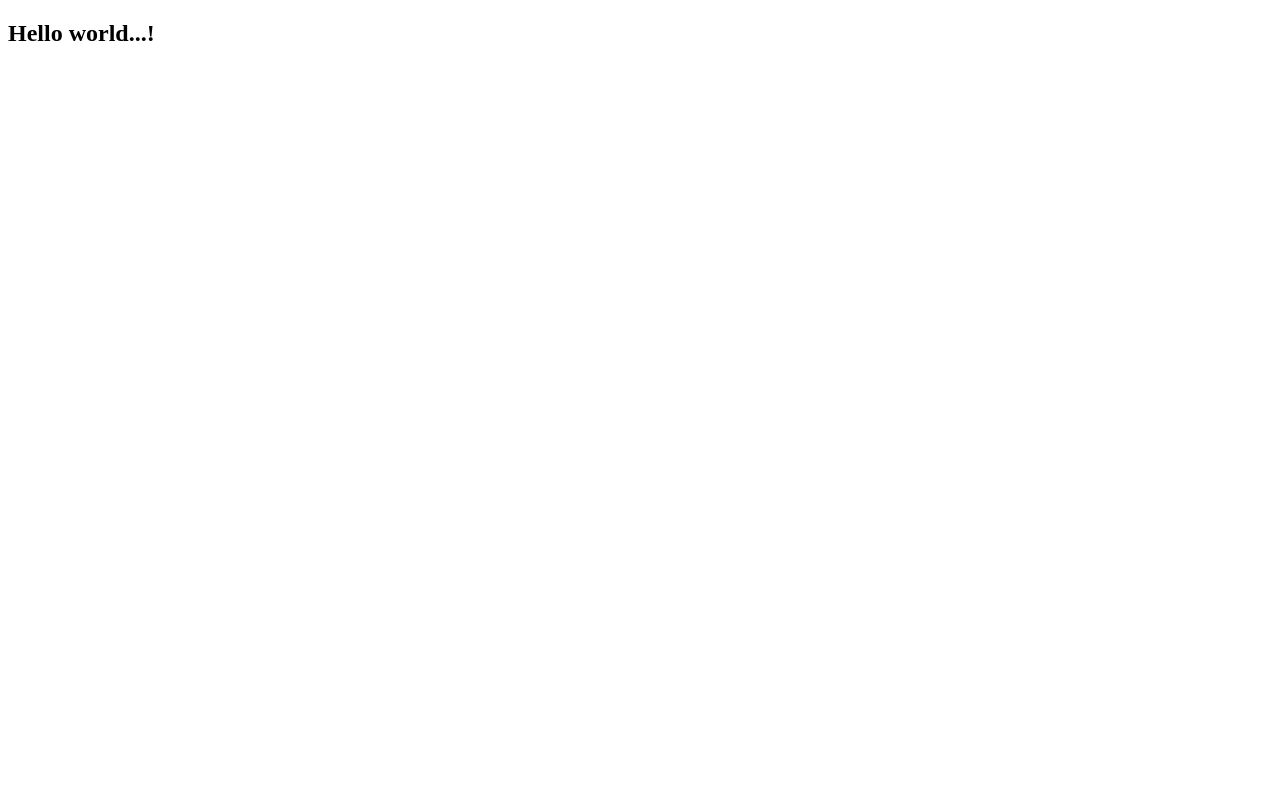
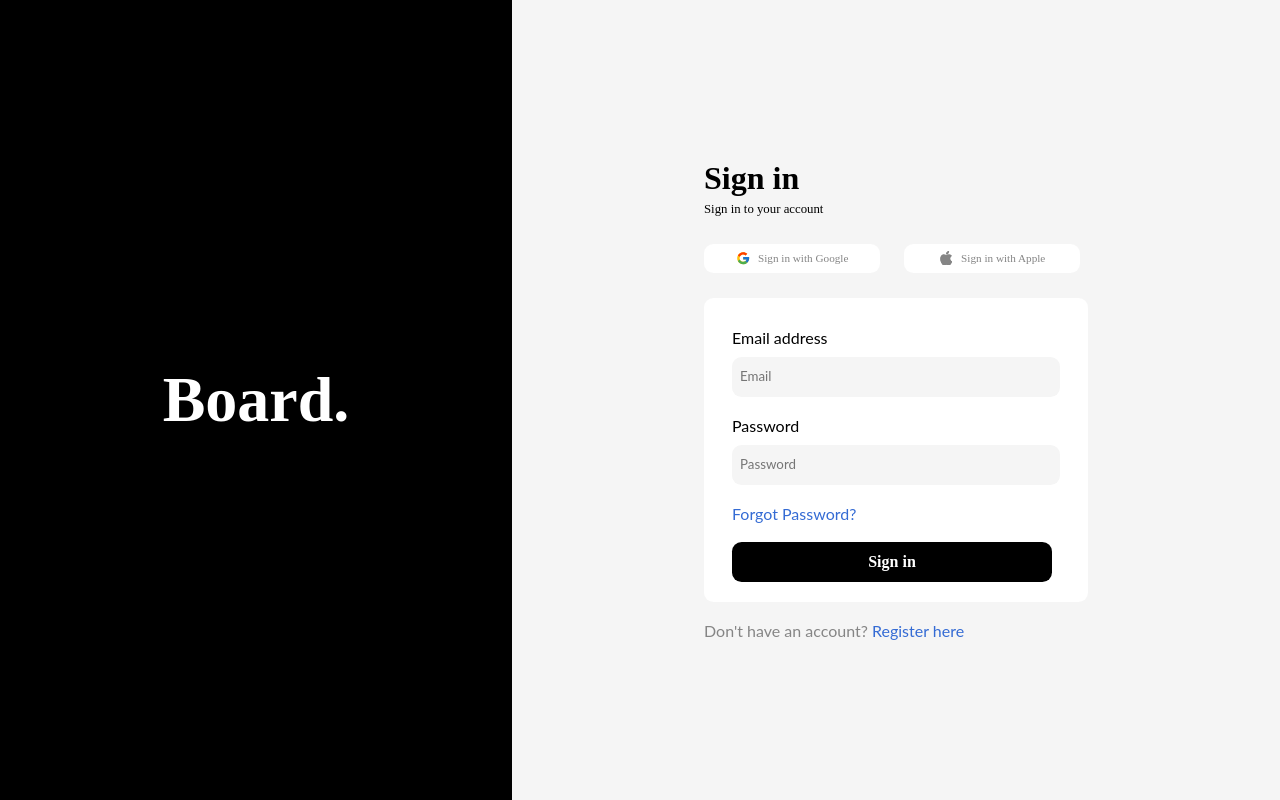
Before and after one commit to 12Shoaib/Listed_Assignment, a React (Create React App) app: page / in a window 1280 px wide. Built offline with nearby package versions, Linux system fonts and the light colour scheme.

Commit message:
Signin components setup

```diff
--- a/package.json
+++ b/package.json
@@ -6,9 +6,13 @@
     "@testing-library/jest-dom": "^5.16.5",
     "@testing-library/react": "^13.4.0",
     "@testing-library/user-event": "^13.5.0",
+    "firebase": "^9.22.0",
     "react": "^18.2.0",
     "react-dom": "^18.2.0",
+    "react-icons": "^4.8.0",
+    "react-router-dom": "^6.11.2",
     "react-scripts": "5.0.1",
+    "recoil": "^0.7.7",
     "web-vitals": "^2.1.4"
   },
   "scripts": {
--- /dev/null
+++ b/src/App.css
@@ -0,0 +1,4 @@
+*{
+    padding: 0px;
+    margin: 0px;
+}
--- a/src/App.js
+++ b/src/App.js
@@ -1,7 +1,20 @@
+import { Route, Routes } from "react-router-dom"
+import Signin from "./Features/Signin/Signin"
+// import Dashboard from "./Features/Dashboard/Dashboard"
+// import SecureRouting from "./Components/SecureRouting/SecureRouting"
+import './App.css'
+
 const App = () => {
   return(
     <div>
-      <h2>Hello world...!</h2>
+      <Routes>
+        <Route path="/" element={<Signin />} />
+                  {/*----Protect Routing---   */}
+        {/* <Route element={<SecureRouting />}>  */}
+           {/* <Route path="/dashboard" element={<Dashboard />} />  */}
+        {/* </Route> */}
+
+      </Routes>
     </div>
   )
 }
--- /dev/null
+++ b/src/Components/Dialog/Dialog.js
@@ -0,0 +1,32 @@
+import dialog from './dialog.module.css'
+import { FcGoogle } from 'react-icons/fc'
+import { BsApple } from 'react-icons/bs'
+
+const Dialog = ({ handleSigninWithGoogle }) => {
+    return (
+        <div className={dialog.container}>
+            <div className={dialog.signin_options_wrapper}>
+                <div onClick={handleSigninWithGoogle} className={dialog.signin_google}>
+                    <FcGoogle className={dialog.logo} />  Sign in with Google
+                </div>
+                <div className={dialog.signin_apple}>
+                    <BsApple className={dialog.logo} /> Sign in with Apple
+                </div>
+            </div>
+            <div className={dialog.dialog_box}>
+                <div className={dialog.dialog_container}>
+                    <label className={dialog.email_label} for='email'>Email address</label>
+                    <input type='email' className={dialog.input_box} placeholder='Email' id='email' />
+
+                    <label className={dialog.password_label} for='password'>Password</label>
+                    <input type='password' className={dialog.input_box} placeholder='Password' id='password' />
+                    <a className={dialog.external_Link} href='#'>Forgot Password?</a>
+                    <button className={dialog.button}>Sign in</button>
+                </div>
+            </div>
+            <div className={dialog.footer}>Don't have an account? <a className={dialog.external_Link} href='#'>Register here</a> </div>
+        </div>
+    )
+}
+
+export default Dialog
--- /dev/null
+++ b/src/Components/Dialog/dialog.module.css
@@ -0,0 +1,138 @@
+.signin_options_wrapper {
+    display: flex;
+    gap: 1.5rem;
+    margin-bottom: 1.6rem;
+}
+
+.signin_google {
+    height: 1.8rem;
+    width: 11rem;
+    color: #858585;
+    background-color: white;
+    display: flex;
+    align-items: center;
+    justify-content: center;
+    border-radius: 0.6rem;
+    gap: 0.5rem;
+    font-size: 0.7rem;
+    cursor: pointer;
+    font-family: 'Montserrat', 'san-serif';
+}
+
+.signin_google:hover {
+    background-color: rgb(218, 218, 218);
+}
+
+.signin_google:active {
+    background-color: white;
+}
+
+.signin_apple {
+    height: 1.8rem;
+    width: 11rem;
+    color: #858585;
+    background-color: white;
+    display: flex;
+    align-items: center;
+    justify-content: center;
+    border-radius: 0.6rem;
+    gap: 0.5rem;
+    font-size: 0.7rem;
+    cursor: pointer;
+    font-family: 'Montserrat', 'san-serif';
+}
+
+.signin_apple:hover {
+    background-color: rgb(218, 218, 218);
+}
+
+.signin_apple:active {
+    background-color: white;
+}
+
+.dialog_box {
+    height: 19rem;
+    width: 24rem;
+    background-color: white;
+    border-radius: 0.6rem;
+    display: flex;
+    flex-direction: column;
+    align-items: center;
+}
+
+.logo {
+    font-size: 0.9rem;
+}
+
+.input_box {
+    height: 2.5rem;
+    width: 20rem;
+    outline: none;
+    background-color: whitesmoke;
+    border: 0rem solid black;
+    border-radius: 0.6rem;
+    margin-bottom: 1.2rem;
+    padding-left: 0.5rem;
+    font-family: 'Montserrat', 'san-serif';
+}
+
+input::placeholder {
+    font-family: 'Lato', sans-serif;
+}
+
+.button {
+    height: 2.5rem;
+    width: 20rem;
+    outline: none;
+    border: 0rem solid black;
+    border-radius: 0.6rem;
+    font-size: 1rem;
+    font-family: 'Montserrat', 'san-serif';
+    font-weight: 700;
+    background-color: black;
+    color: white;
+    cursor: pointer;
+
+}
+
+.button:hover {
+    background-color: rgba(0, 0, 0, 0.817);
+}
+
+.button:active {
+    background-color: black;
+}
+
+.dialog_container {
+    display: flex;
+    flex-direction: column;
+}
+
+.email_label {
+    margin-top: 1.9rem;
+    margin-bottom: 0.6rem;
+    font-family: 'Lato', sans-serif;
+
+}
+
+.password_label {
+    margin-bottom: 0.6rem;
+    font-weight: 400;
+    font-size: 1rem;
+    font-family: 'Lato', sans-serif;
+
+
+}
+
+.external_Link {
+    color: #346BD4;
+    text-decoration: none;
+    margin-bottom: 1.2rem;
+    font-family: 'Lato', sans-serif;
+}
+
+.footer {
+    color: #858585;
+    margin-top: 1.2rem;
+    font-family: 'Lato', sans-serif;
+}
--- /dev/null
+++ b/src/Features/Signin/Signin.js
@@ -0,0 +1,39 @@
+import { useNavigate } from 'react-router-dom'
+// import { useSetRecoilState } from 'recoil'
+// import { loginStatus } from '../../Components/Recoil/RecoilAtom'
+import { signInWithPopup } from 'firebase/auth'
+// import { auth, provider } from '../../Components/AuthenticationSetup/Firebase'
+import signin from './signin.module.css'
+import Dialog from '../../Components/Dialog/Dialog'
+
+const Signin = () => {
+    const navigate = useNavigate()
+    // const setLogin = useSetRecoilState(loginStatus)
+
+    const handleSigninWithGoogle = () => {
+        // signInWithPopup(auth, provider).then((user) => {
+        //     setLogin(true)
+        //     navigate('/dashboard')
+        // })
+        //     .catch((error) => {
+        //         console.log(error.message)
+        //     })
+    }
+    return (
+        <div className={signin.container}>
+            <div className={signin.section_one}>
+                <h1 className={signin.section_one_heading}>Board.</h1>
+            </div>
+
+            <div className={signin.section_two}>
+                <div className={signin.wrapper}>
+                    <h1 className={signin.section_two_heading}>Sign in</h1>
+                    <h2 className={signin.section_two_sub_heading}>Sign in to your account</h2>
+                    <Dialog handleSigninWithGoogle={handleSigninWithGoogle} />
+                </div>
+            </div>
+        </div>
+    )
+}
+
+export default Signin
--- /dev/null
+++ b/src/Features/Signin/signin.module.css
@@ -0,0 +1,49 @@
+.container {
+    height: 100vh;
+    width: 100vw;
+    display: flex;
+}
+
+.section_one {
+    flex: 2;
+    background-color: black;
+    display: flex;
+    align-items: center;
+    justify-content: center;
+}
+
+.section_two {
+    flex: 3;
+    background-color: whitesmoke;
+    display: flex;
+    flex-direction: column;
+    align-items: center;
+    justify-content: center;
+}
+
+.section_one_heading {
+    padding: 0px;
+    margin: 0px;
+    color: white;
+    font-size: 4rem;
+    font-family: 'Montserrat', 'san-serif';
+}
+
+.section_two_heading {
+    padding: 0px;
+    margin: 0px;
+    font-size: 2rem;
+    font-family: 'Montserrat', 'san-serif';
+    margin-bottom: 0.3rem;
+    font-weight: 700;
+}
+
+.section_two_sub_heading {
+    padding: 0px;
+    margin: 0px;
+    font-family: 'Montserrat', 'san-serif';
+    font-size: 0.8rem;
+    font-weight: 400;
+    margin-bottom: 1.7rem;
+
+}
--- a/src/index.js
+++ b/src/index.js
@@ -1,12 +1,18 @@
 import React from 'react';
 import ReactDOM from 'react-dom/client';
+import { BrowserRouter } from 'react-router-dom';
+import { RecoilRoot } from 'recoil';
 import App from './App';
 import reportWebVitals from './reportWebVitals';
 
 const root = ReactDOM.createRoot(document.getElementById('root'));
 root.render(
   <React.StrictMode>
+    <RecoilRoot>
+    <BrowserRouter >
     <App />
+    </BrowserRouter>
+    </RecoilRoot>
   </React.StrictMode>
 );
 
```
Also changed, not shown: 1 other file (tests, documents, lock files or other folders).
